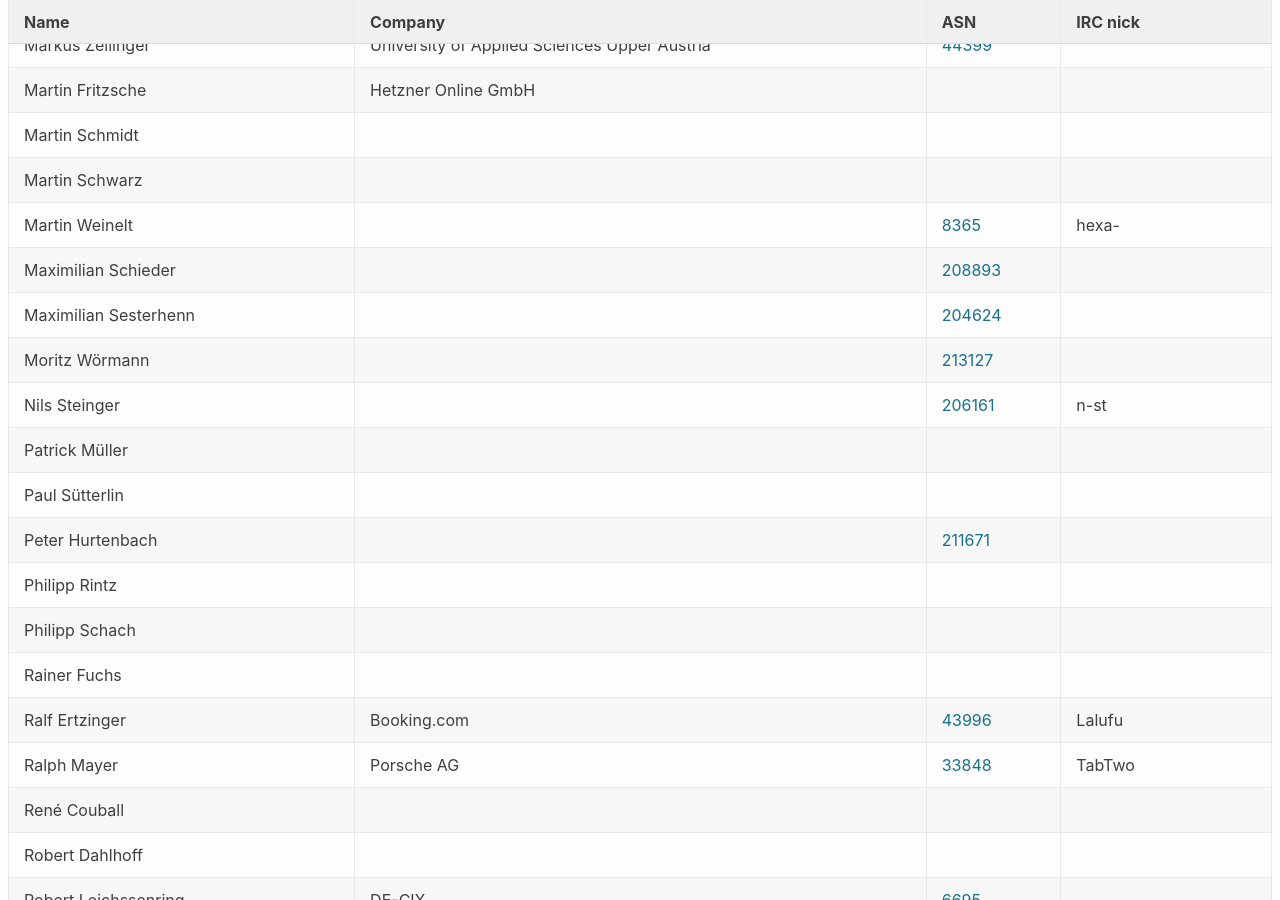
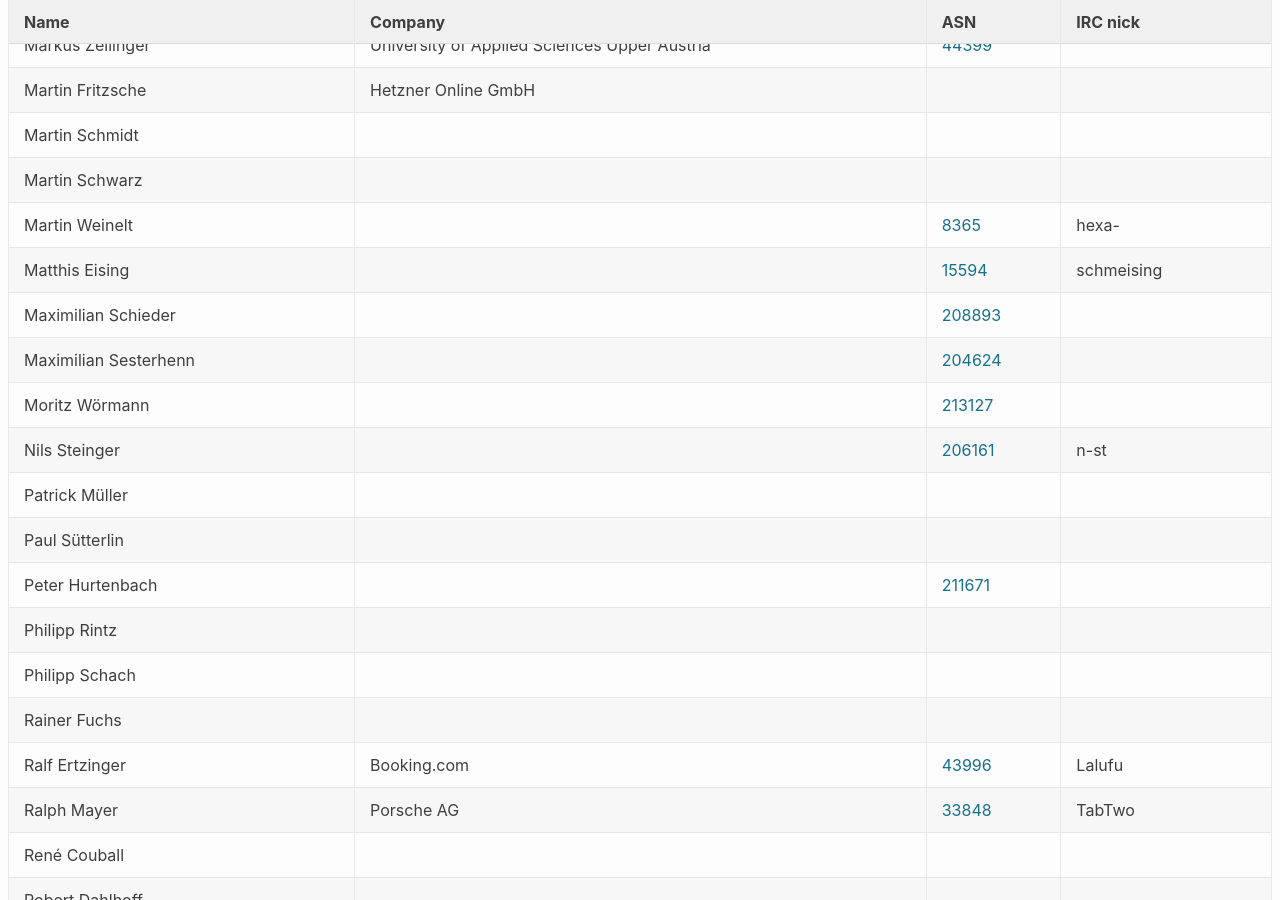
Before and after one commit to denog/pretix-attendeelist, a Jekyll site: the page built from denog14/index.md, in a window 1280 px wide and 900 px high, scrolled down 12219 px. Built offline with Jekyll 4.4.1, drawn with Linux system fonts in a browser that asks for light colours.

Commit message:
Latest data: Wed Oct 19 13:46:24 UTC 2022

```diff
--- a/_data/attendees_denog14_remote.json
+++ b/_data/attendees_denog14_remote.json
@@ -354,6 +354,12 @@
     "asn": "8365"
   },
   {
+    "name": "Matthis Eising",
+    "company": null,
+    "irc": "schmeising",
+    "asn": "15594"
+  },
+  {
     "name": "Maximilian Schieder",
     "company": null,
     "irc": null,
```
